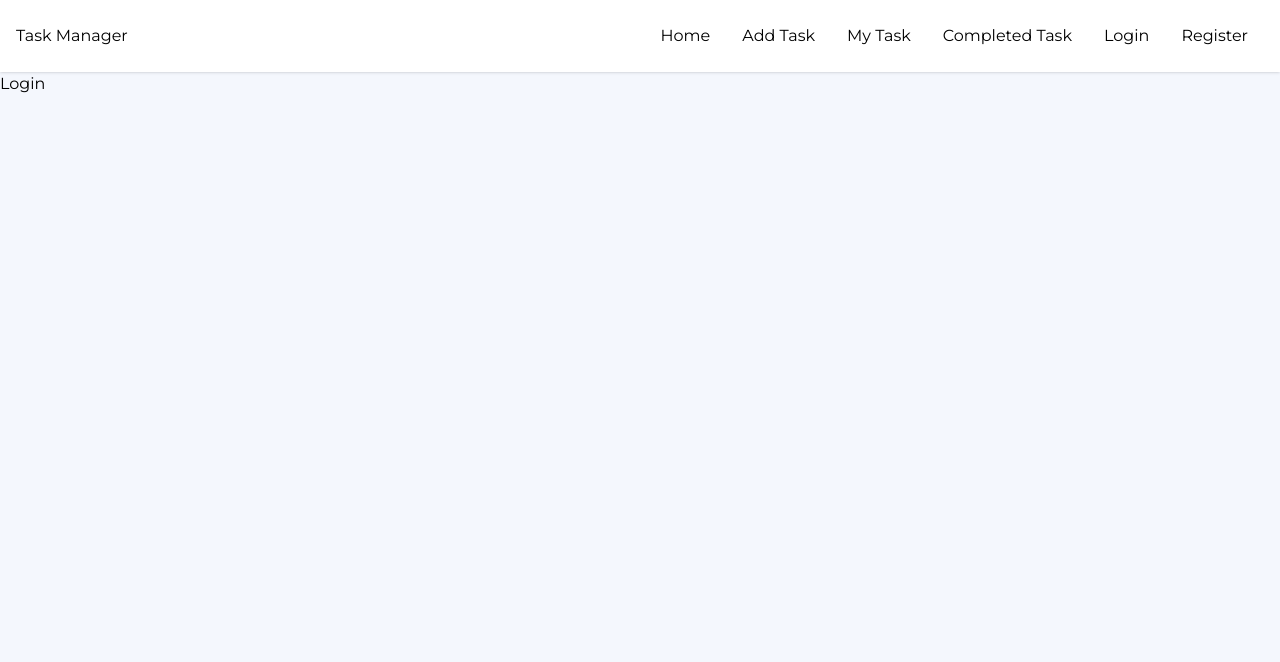
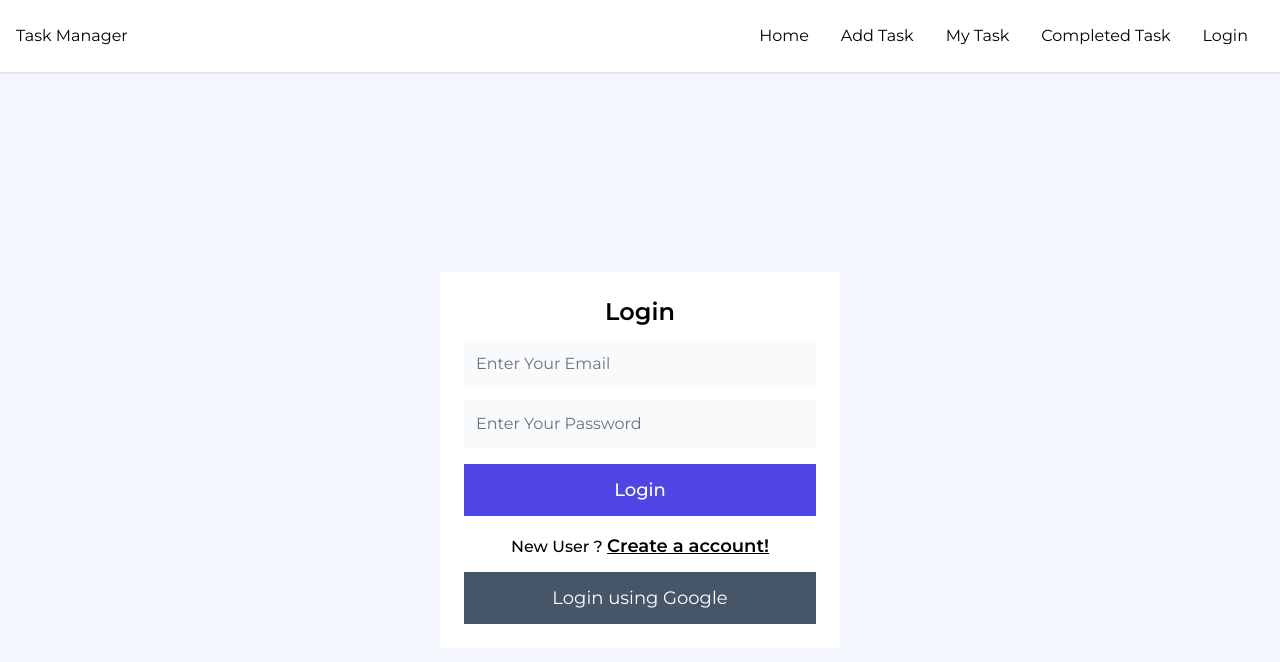
Before and after one commit to mukutdev/task-manager-client, a React (Create React App) app: page /login in a window 1280 px wide. Shown: the top 662 px of the page. Built offline with nearby package versions, Linux system fonts and the light colour scheme; no server answers.

Commit message:
login reg page added

```diff
--- a/package.json
+++ b/package.json
@@ -13,6 +13,7 @@
     "react": "^18.2.0",
     "react-dom": "^18.2.0",
     "react-hook-form": "^7.41.2",
+    "react-hot-toast": "^2.4.0",
     "react-router-dom": "^6.6.1",
     "react-scripts": "5.0.1",
     "web-vitals": "^2.1.4"
--- a/src/App.js
+++ b/src/App.js
@@ -1,13 +1,13 @@
 import { RouterProvider } from 'react-router-dom';
+import { Toaster } from 'react-hot-toast';
 import './App.css';
 import { routes } from './Routes/Routes/Routes';
 
 function App() {
   return (
     <div className="App">
-        <RouterProvider router={routes}>
-
-        </RouterProvider>
+        <RouterProvider router={routes} />
+        <Toaster/>
     </div>
   );
 }
--- a/src/Header/Header.js
+++ b/src/Header/Header.js
@@ -1,7 +1,16 @@
-import React from 'react';
+import { ArrowLeftOnRectangleIcon } from '@heroicons/react/24/solid';
+import React, { useContext } from 'react';
 import { Link, NavLink } from 'react-router-dom';
+import { AuthProvider } from '../Context/AuthContext';
 
 const Header = () => {
+
+  const {user , handleUserLogout} = useContext(AuthProvider)
+
+
+  console.log(user);
+
+
     return (
 <nav className="bg-white shadow" role="navigation">
   <div className="container mx-auto p-4 flex flex-wrap items-center md:flex-no-wrap">
@@ -33,12 +42,13 @@ const Header = () => {
         <li>
           <NavLink to={'/completed'} className="block px-4 py-1 md:p-2 lg:px-4" >Completed Task</NavLink>
         </li>
-        <li>
+        {
+          user?.uid ? <><span className='font-medium'>Hello , {user?.displayName}</span><button onClick={handleUserLogout} className='flex items-center gap-2 ml-3 bg-indigo-600 text-white p-2 rounded-md text-base'><ArrowLeftOnRectangleIcon className='h-5 w-5'/>Sign Out</button></> :
+          <li>
           <NavLink to={'/login'} className="block px-4 py-1 md:p-2 lg:px-4" >Login</NavLink>
         </li>
-        <li>
-          <NavLink to={'/register'} className="block px-4 py-1 md:p-2 lg:px-4" >Register</NavLink>
-        </li>
+        }
+
       </ul>
     </div>
   </div>
--- a/src/Pages/MyAccount/Login/Login.js
+++ b/src/Pages/MyAccount/Login/Login.js
@@ -1,10 +1,79 @@
-import React from 'react';
+import React, { useContext, useState } from 'react';
+import { useForm } from 'react-hook-form';
+import { toast } from 'react-hot-toast';
+import { Link, useLocation, useNavigate } from 'react-router-dom';
+import { AuthProvider } from '../../../Context/AuthContext';
 
 const Login = () => {
+    const {register , handleSubmit , formState: { errors }} = useForm()
+    const {handleSignInWithEmailAndPassword , handleGoogleLogin} = useContext(AuthProvider)
+    const location = useLocation()
+    const navigate = useNavigate()
+    const [errorMessage , setErrorMessage] = useState('')
+
+    const from = location.state?.from?.pathname || '/'
+
+    const handleUserSubmit = data =>{
+        console.log(data);
+
+        // email and password based login
+        handleSignInWithEmailAndPassword(data.email, data.password)
+        .then(result =>{
+          const user = result.user
+          toast.success('User logged in successfully')
+          navigate(from , {replace : true})
+          console.log(user);
+        })
+        .catch(err => {
+          setErrorMessage(err.message)
+        })
+    }
+
+    //google login function
+
+    const handleLoginUsingGoogle = ()=>{
+        handleGoogleLogin()
+        .then(result =>{
+          toast.success('User logged in successfully')
+          navigate(from , {replace : true})
+          const user = result.user
+          console.log(user);
+        })
+        .catch(err => console.log(err))
+    }
+
     return (
-        <div>
-           Login
+        <section className="h-screen">
+        <div className="mt-40 flex flex-col justify-center items-center ">
+          <div className="bg-white md:w-[400px] mt-10 p-6 md:mx-0 mx-4">
+            <h2 className="text-center text-2xl font-bold">Login</h2>
+            <form onSubmit={handleSubmit(handleUserSubmit)}>
+              <input
+                type="email"
+                placeholder="Enter Your Email"
+                {...register("email" , { required: true })}
+                className="border-0 w-full outline-none bg-gray-50 px-3 py-3 mt-3 text-slate-900 placeholder-gray-500"
+              />
+                 {errors.email && <span className="text-red-500">Please enter a valid email address</span>}
+              <input
+                type="password"
+                placeholder="Enter Your Password"
+                {...register("password" , { required: true })}
+                className="border-0 w-full outline-none bg-gray-50 px-3 py-3 mt-3 text-slate-900 placeholder-gray-500"
+              />
+              {errors.password && <span className="text-red-500">Wrong password</span>}
+
+               <input type="submit" value="Login"  className="w-full bg-indigo-600 text-white hover:bg-orange-500 cursor-pointer py-3 mt-4 font-medium text-lg"/>
+            </form>
+             <p className="text-red-500 font-medium text-lg my-3">{errorMessage}</p>
+             <div className="mt-4">
+             <p className="font-medium text-center mb-3">New User ? <Link to={'/register'} className="underline text-lg font-semibold"> Create a account!</Link></p>
+
+             <button onClick={handleLoginUsingGoogle} className='flex items-center justify-center bg-slate-600 hover:bg-slate-500 w-full py-3 text-white text-lg'> Login using Google</button>
+          </div>
+          </div>
         </div>
+      </section>
     );
 };
 
--- a/src/Pages/MyAccount/Register/Register.js
+++ b/src/Pages/MyAccount/Register/Register.js
@@ -1,10 +1,70 @@
-import React from 'react';
+import React, { useContext, useState } from 'react';
+import { useForm } from 'react-hook-form';
+import { toast } from 'react-hot-toast';
+import { Link, useNavigate } from 'react-router-dom';
+import { AuthProvider } from '../../../Context/AuthContext';
 
 const Register = () => {
+    const {handleCreateUser} = useContext(AuthProvider)
+    const {register , handleSubmit , formState: { errors }} = useForm()
+    const navigate = useNavigate()
+
+    const [errorMessage , setErrorMessage] = useState('')
+
+    const handleUserSubmit = data =>{
+        console.log(data);
+        //email password based account creation
+        handleCreateUser(data.email , data.password)
+        .then(result =>{
+          const user = result.user
+          toast.success('Your account has been created')
+          navigate('/')
+          console.log(user);
+        })
+        .catch(err => {
+          setErrorMessage(err.message)
+        })
+    }
+
+
+
     return (
-        <div>
-            Register
+        <section className="h-screen">
+      <div className="mt-40 flex flex-col justify-center items-center ">
+        <div className="bg-white md:w-[400px] mt-10 p-6 md:mx-0 mx-4">
+          <h2 className="text-center text-2xl font-bold">Register</h2>
+          <form onSubmit={handleSubmit(handleUserSubmit)}>
+            <input
+              type="text"
+              placeholder="Enter Full Name"
+              {...register("name" , { required: true })}
+              className="border-0 w-full outline-none bg-gray-50 px-3 py-3 mt-5 text-slate-900 placeholder-gray-500"
+            />
+            {errors.name && <span className="text-red-500">Please enter your name</span>}
+            <input
+              type="email"
+              placeholder="Enter Your Email"
+              {...register("email" , { required: true })}
+              className="border-0 w-full outline-none bg-gray-50 px-3 py-3 mt-3 text-slate-900 placeholder-gray-500"
+            />
+               {errors.email && <span className="text-red-500">Please enter a valid email address</span>}
+            <input
+              type="password"
+              placeholder="Enter Your Password"
+              {...register("password" , { required: true })}
+              className="border-0 w-full outline-none bg-gray-50 px-3 py-3 mt-3 text-slate-900 placeholder-gray-500"
+            />
+            {errors.password && <span className="text-red-500">Please enter a strong password</span>}
+
+             <input type="submit" value="Create Your Account"  className="w-full bg-indigo-600 text-white hover:bg-orange-500 cursor-pointer py-3 mt-4 font-medium text-lg"/>
+          </form>
+           <p className="text-red-500 font-medium text-lg my-3">{errorMessage}</p>
+          <div className="mt-4">
+             <p className="font-medium">Already have an account ? <Link to={'/login'} className="underline text-lg font-semibold"> Login Now !</Link></p>
+          </div>
         </div>
+      </div>
+    </section>
     );
 };
 
--- a/src/Pages/MyTask/MyTask.js
+++ b/src/Pages/MyTask/MyTask.js
@@ -19,7 +19,6 @@ const MyTask = () => {
         return <Loader/>
       }
 
-
     return (
         <section className='container mx-auto'>
             <div className='mt-10'>
--- /dev/null
+++ b/src/Routes/PrivateRoute/PrivateRoute.js
@@ -0,0 +1,21 @@
+import React, { useContext } from 'react';
+import { Navigate, useLocation } from 'react-router-dom';
+import { AuthProvider } from '../../Context/AuthContext';
+import Loader from '../../Shared/Loader/Loader';
+
+const PrivateRoute = ({children}) => {
+
+    const {user , loading} = useContext(AuthProvider)
+    const location = useLocation()
+
+    if(loading){
+        return <Loader></Loader>
+    }
+   if(user){
+     return children;
+   }
+
+    return <Navigate to={'/login'} state={{from : location}}></Navigate>;
+};
+
+export default PrivateRoute;
--- a/src/Shared/TaskCard/TaskCard.js
+++ b/src/Shared/TaskCard/TaskCard.js
@@ -19,7 +19,7 @@ const TaskCard = ({task}) => {
                     <div className='flex justify-between my-5 items-center'>
                         <img src={image} className="h-12 w-12 rounded-full" alt="" />
                         <div>
-                        <span className='bg-orange-500 text-white px-4 py-1 rounded-sm'>Incomplete</span>
+                        <span className='bg-indigo-600 text-white px-4 py-1 rounded-sm'>Incomplete</span>
                         </div>
                     </div>
                 </div>
```
Also changed, not shown: src/Routes/Routes/Routes.js (+4 -3 lines), 1 other file (tests, documents, lock files or other folders).
